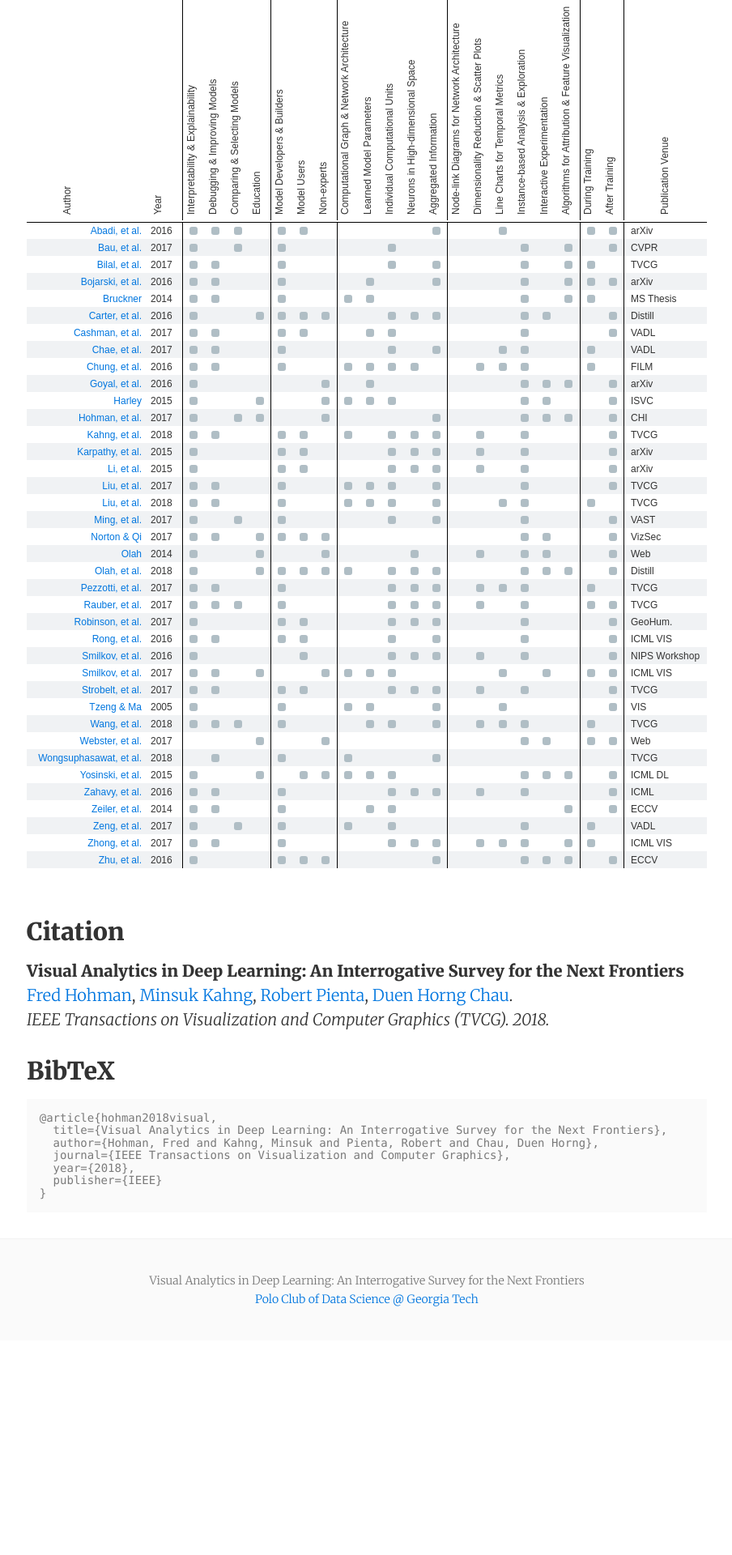
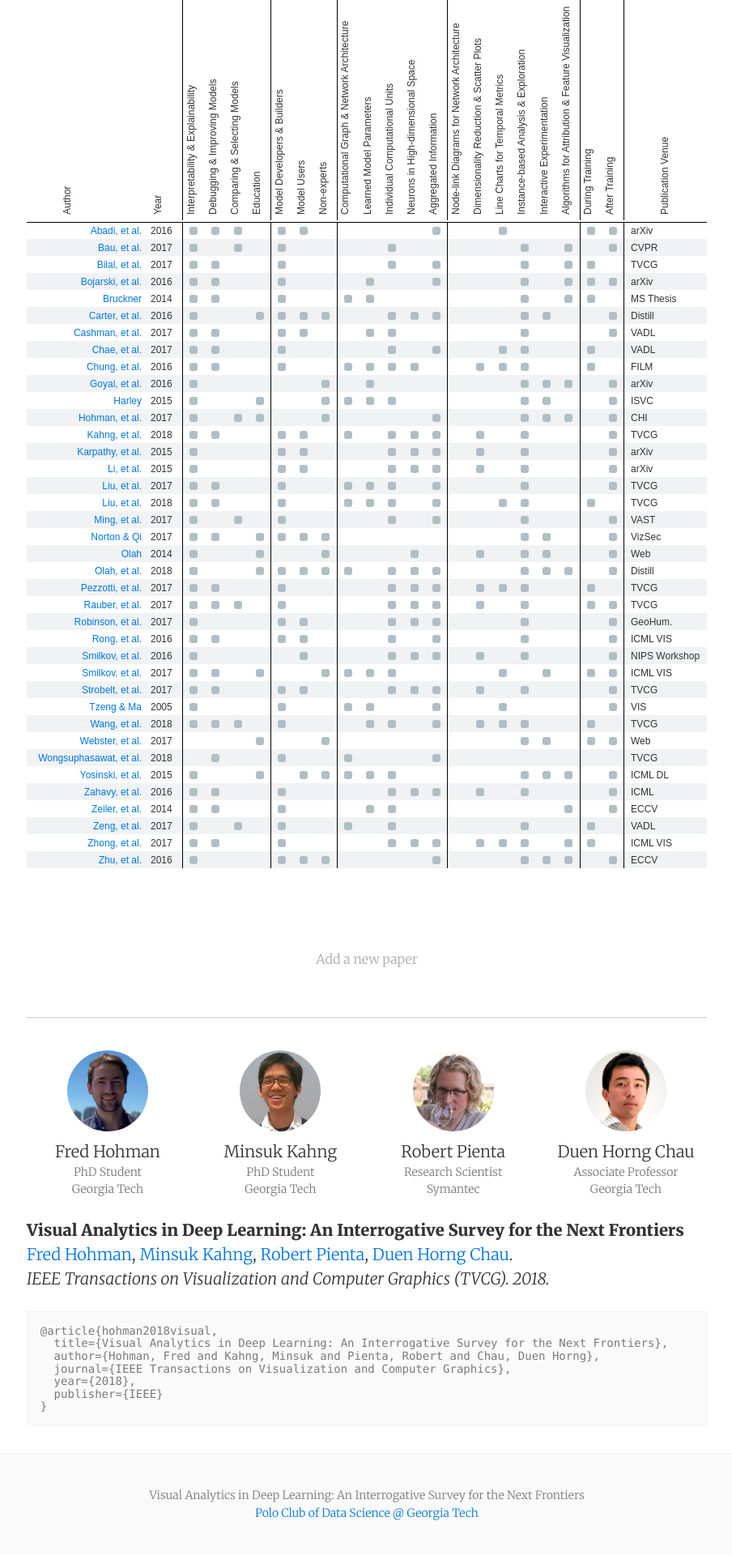
Before and after one commit to fredhohman/visual-analytics-in-deep-learning, a Jekyll site: the page built from index.md, in a window 1280 px wide. Shown: the part 2205-4125 px from the top of the page at 81% size, without its empty margins (187-1091 px from the left). Built offline with Jekyll 4.4.1, drawn with Linux system fonts in a browser that asks for light colours; before the commit the page ends 3860 px from its top, so only the background shows below that.

Commit message:
add team faces

````diff
--- a/_sass/_code.scss
+++ b/_sass/_code.scss
@@ -20,6 +20,7 @@ pre {
   overflow-x: scroll;
   margin-bottom: 0.88em;
   background-color: $pre-background-color;
+  border: $footer-border-top;
 }
 
 .highlight .p {
--- a/_sass/_custom.scss
+++ b/_sass/_custom.scss
@@ -16,3 +16,27 @@
 .material:hover {
   box-shadow: 0 14px 28px rgba(0,0,0,0.25), 0 10px 10px rgba(0,0,0,0.22);
 }
+
+.image-cropper {
+    width: 100px;
+    height: 100px;
+    overflow: hidden;
+    border-radius: 50%;
+    margin: 0 auto;
+    margin-bottom: 10px;
+}
+
+.person {
+  display: flex;
+  flex-direction: column;
+  text-align: center;
+  width: 200px;
+}
+
+.person a {
+  color: $dark-gray;
+}
+
+.person-description {
+  color: $mid-gray;
+}
--- a/_sass/_tables.scss
+++ b/_sass/_tables.scss
@@ -23,6 +23,7 @@ table {
   // margin: 0;
   // border: none;
   border-collapse: collapse;
+  cursor: crosshair;
 }
 
 td.rotate {
--- a/index.md
+++ b/index.md
@@ -143,18 +143,68 @@ Overview of representative works in visual analytics for deep learning. Each row
 </table>
 <br>
 
-<!-- <br>
+<br>
 <div class="table-caption">
   Add a new paper
-</div> -->
+</div>
+<hr>
 
-## Citation
+<!-- ## Citation -->
+
+<div style="display:flex; padding-bottom:25px; justify-content: space-between">
+
+  <div class="person">
+    <div class="image-cropper">
+      <a href="https://fredhohman.com">
+        <img src="images/fred.jpg" class="rounded" />
+      </a>
+    </div>
+    <a href="https://fredhohman.com">Fred Hohman</a>
+    <span class="person-description small">PhD Student</span>
+    <span class="person-description small">Georgia Tech</span>
+  </div>
+
+  <div class="person">
+    <div class="image-cropper">
+      <a href="https://minsuk.com">
+        <img src="images/kahng.jpg" class="rounded"/>
+      </a>
+    </div>
+    <a href="https://minsuk.com">Minsuk Kahng</a>
+    <span class="person-description small">PhD Student</span>
+    <span class="person-description small">Georgia Tech</span>
+  </div>
+
+  <div class="person">
+    <div class="image-cropper">
+      <a href="http://spicy.bike/">
+        <img src="images/pientars.png" class="rounded"/>
+      </a>
+    </div>
+    <a href="http://spicy.bike/">Robert Pienta</a>
+    <span class="person-description small">Research Scientist</span>
+    <span class="person-description small">Symantec</span>
+  </div>
+
+  <div class="person">
+    <div class="image-cropper">
+      <a href="https://www.cc.gatech.edu/~dchau/">
+        <img src="images/polo.jpg" class="rounded"/>
+      </a>
+    </div>
+    <a href="https://www.cc.gatech.edu/~dchau/">Duen Horng Chau</a>
+    <span class="person-description small">Associate Professor</span>
+    <span class="person-description small">Georgia Tech</span>
+  </div>
+
+</div>
 
 **Visual Analytics in Deep Learning: An Interrogative Survey for the Next Frontiers**
 [Fred Hohman][fred], [Minsuk Kahng][minsuk], [Robert Pienta][robert], [Duen Horng Chau][polo].
 *IEEE Transactions on Visualization and Computer Graphics (TVCG). 2018.*
 
-## BibTeX
+<div style="height:5px"></div>
+<!-- ## BibTeX -->
 
 ```latex
 @article{hohman2018visual,
````
Also changed, not shown: other parts of index.md (+2 -2 lines), images/fred.jpg (added), images/kahng.jpg (added), images/pientars.png (added), images/polo.jpg (added).
